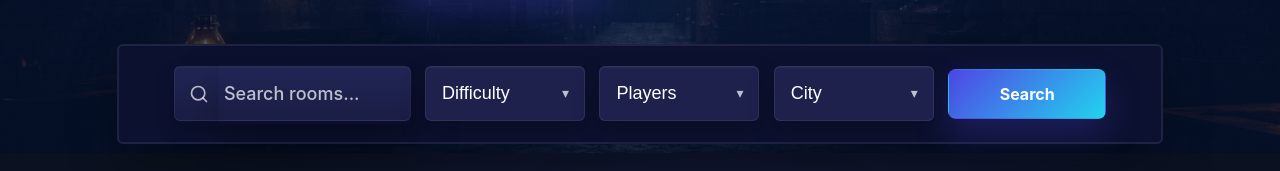
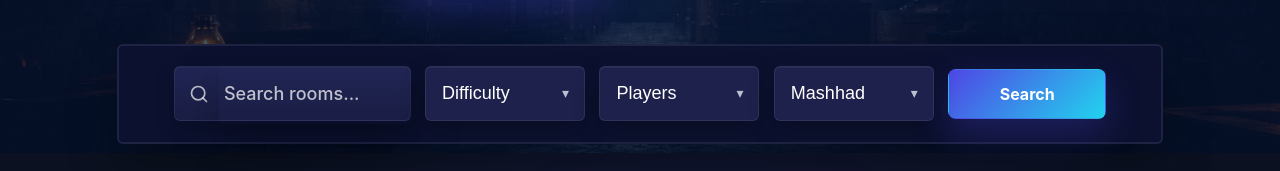
Before and after one commit to kiumars609/escape-finder, a React (Vite) app: page / in a window 1280 px wide. Shown: the part 457-628 px from the top of the page. Built offline with nearby package versions, Linux system fonts and the light colour scheme.

Commit message:
Fix filter rooms

```diff
--- a/src/Pages/Home/SubHeader/SearchSection.jsx
+++ b/src/Pages/Home/SubHeader/SearchSection.jsx
@@ -55,7 +55,7 @@ export default function SearchSection({handleCityFilter}) {
         {/* City */}
         <div className="dropdown">
           <select className="dropdown-btn" onChange={(e) => handleCityFilter(e.target.value)}>
-            <option value={null}>City</option>
+            <option disabled>City</option>
             <option value={"mashhad"}>Mashhad</option>
             <option value={"yerevan"}>Yerevan</option>
             <option value={"tehran"}>Tehran</option>
```
